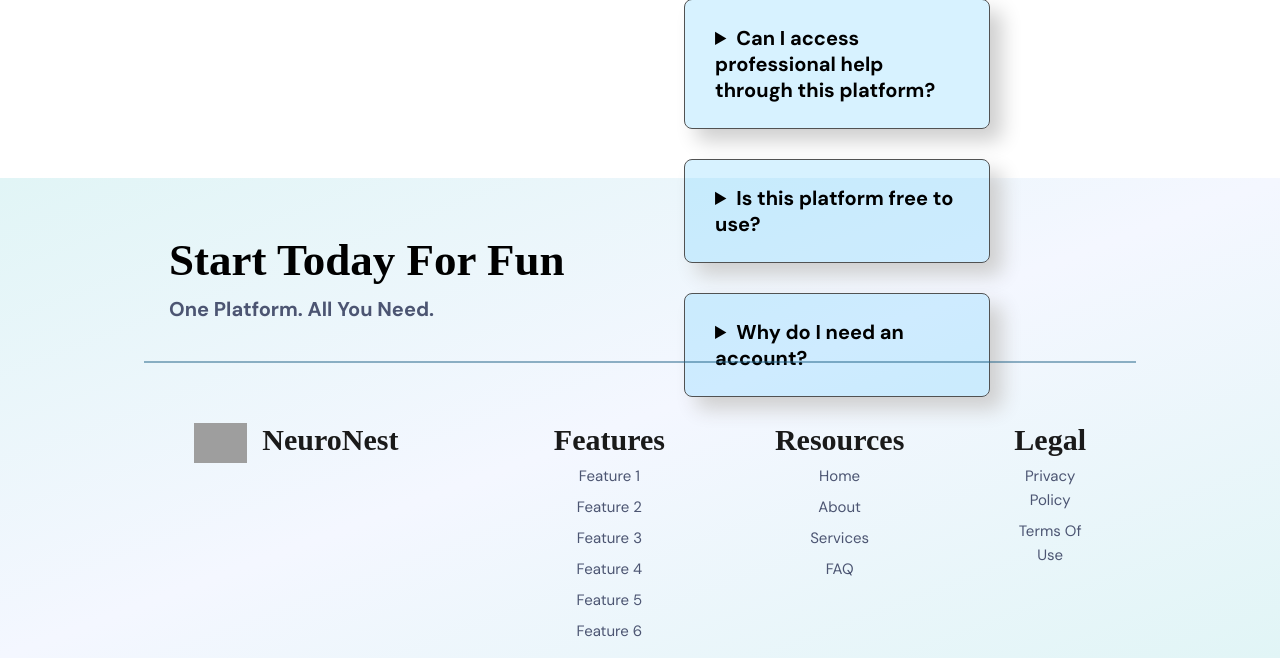
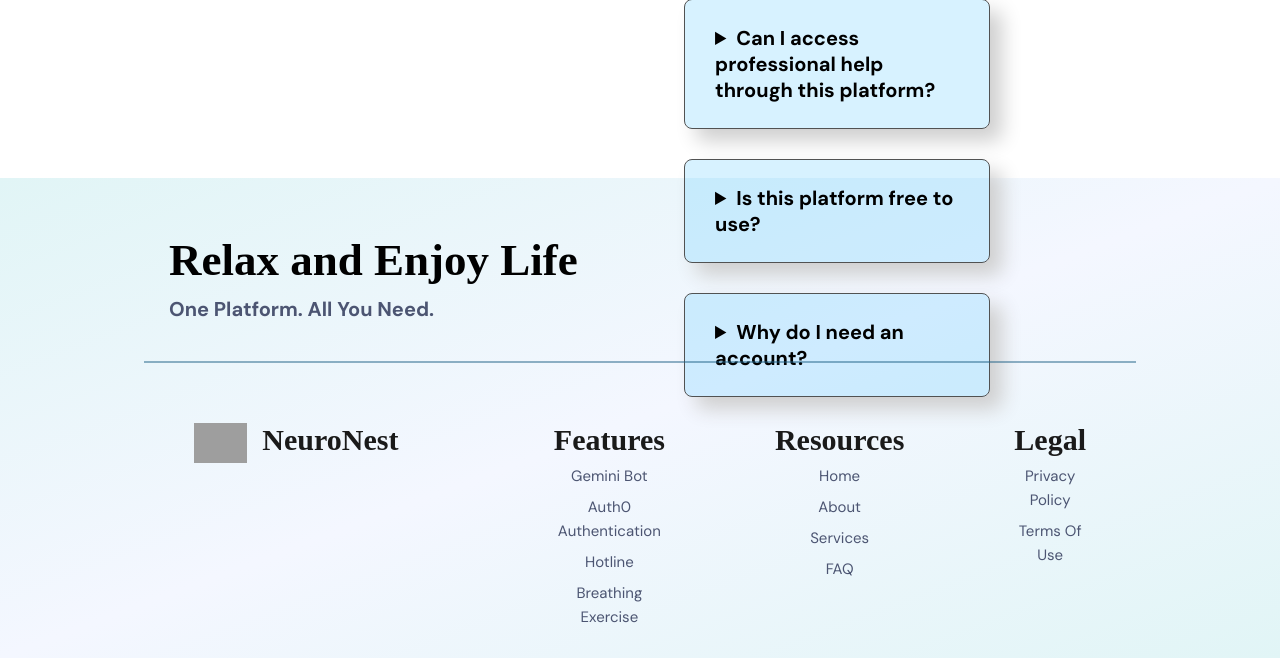
Before and after one commit to rish497/hackamind-hackathon, a Flask app: page / in a window 1280 px wide. Shown: the part 3622-4280 px from the top of the page. Run offline with Flask 3, Linux system fonts and the light colour scheme; grey boxes are pictures that could not be loaded.

Commit message:
Final Finish Touching

```diff
--- a/static/css/style.css
+++ b/static/css/style.css
@@ -690,12 +690,20 @@ button:hover {
 #web2{
   background: white;
   display: flex;
-  flex-direction: row;
+  flex-direction: column;
   justify-content: center;
   align-items: center;
   height: 100vh;
   text-align: center;
   padding: 20px;
+}
+
+#web2 .nr{
+  margin-top: 50px;
+  display: flex;
+  flex-direction: row;
+  height:100%;
+  width:100%;
 }
 
 #web21{
@@ -870,7 +878,7 @@ button:hover {
   margin-top: 0px;
   border-radius: 20px;
   font-family: sans-serif;
-  height: 50%;
+  height: 65%;
   box-shadow: 0px 20px 5px #cbf1f5;
   transition: transform 1s ease, box-shadow 1s ease;
 }
@@ -902,17 +910,15 @@ button:hover {
   color: black;
   border: #bebebe 2px solid;
   border-radius: 30px;
-  box-shadow: 0px 20px 20px #d6f0f3;
   font-weight: bold;
   font-size: 17px;
-  transition: background-color 0.3s ease, box-shadow 0.3s ease;
+  transition: background-color 0.3s ease
 }
 
 .breathing-btn:hover, .breathin-btn:hover , .breathi-btn:hover{
   background-color: #c3eff7;
   color: rgb(54, 54, 54);
   cursor: pointer;
-  box-shadow: 0px 40px 20px #d6f0f3;
 }
 
 .breathing-text, .breathin-text, .breathi-text{
--- a/templates/Website.html
+++ b/templates/Website.html
@@ -11,20 +11,21 @@
 </head>
 <body>
 {% if session %}
+<div class="topbar">
+  <img src="https://images.vexels.com/media/users/3/142789/isolated/preview/2bfb04ad814c4995f0c537c68db5cd0b-multicolor-swirls-circle-logo.png"
+       alt="Logo" style="height:40px; margin-right:15px;">
+  <h1>NeuroNest</h1>
+  <a href="#web1">Dashboard</a>
+  <a href="#web2">Breathing Exercise</a>
+  <a href="#ChatW">AI Bot</a>
+  <a href="#web4">Resources</a>
+</div>
 
-<div class="topbar">
-<img src="https://images.vexels.com/media/users/3/142789/isolated/preview/2bfb04ad814c4995f0c537c68db5cd0b-multicolor-swirls-circle-logo.png" alt="Logo" style="height:40px; margin-right:15px;">
-<h1>NeuroNest</h1>
-<a href="#web1">Dashboard</a>
-<a href="#web2">Breathing Excerise</a>
-<a href="#ChatW">AI Bot</a>
-<a href="#web4">Resources</a>
-</div>
 
 <section id="web1">
   <div class="floatboxintro">
     <div class="TextBox">
-      <h1 style="font-size: 80px;">Welcome {{session.userinfo.name}}! </h1>
+      <h1 style="font-size: 80px;">Welcome <span style="color:rgb(0, 238, 255)">{{session.userinfo.name}}</span> </h1>
       <button><a href="/logout"  style="text-decoration: none; color: white;"> Logout </a></button>
     </div>
   </div>
@@ -54,10 +55,11 @@
     </div>
   </div>
 </section>
+<section id="web2">
 
-<section id="web2">
   <!--BREATHING-->
-  <h1 style="text-align: center; margin-top: 100px; font-size: 60px; flex-direction: column; ">Breathing Exercises</h1>
+  <h1 style="text-align: center; margin-top: 100px; font-size: 60px; flex-direction: column; ">Breathing Exercises </h1>
+<div class="nr">
   <div class="breathing">
     <h1 style="font-size: 40px;">
       Relaxation Breath
@@ -206,7 +208,7 @@ function stopBreathin(box, circle, text, btn) {
     </div>
     <button class="breathi-btn" onclick="toggleBreathi(this)">Get Started</button>
   </div>
-
+</div>
 <script>
 
 function toggleBreathi(btn) {
@@ -263,13 +265,12 @@ function stopBreathi(box, circle, text, btn) {
 <section id="ChatW">
  <h1 style="font-size: 80px; color: white;">AI Comforter</h1>
 
-  <!-- User input box -->
   <div class="MWindow">
     <input type="text" id="userMessage" placeholder="Tell the AI Comforter your problems...">
     <button onclick="sendToGemini()" style="margin-top:20px;">Send</button>
   </div>
 
-  <!-- Gemini response box -->
+
   <div class="AWindow">
     <svg id="botIcon" xmlns="http://www.w3.org/2000/svg" height="50px" viewBox="0 -960 960 960" width="50px" fill="black">
       <path d="M138.67-98.67v-204q0-35.5 24.25-59.75t59.75-24.25h514.66q35.5 0 59.75 24.25t24.25 59.75v204H138.67ZM349.33-440q-86.97 0-148.82-61.85-61.84-61.84-61.84-148.82 0-86.97 61.84-148.82 61.85-61.84 148.82-61.84h261.34q86.97 0 148.82 61.84 61.84 61.85 61.84 148.82 0 86.98-61.84 148.82Q697.64-440 610.67-440H349.33ZM222.67-182.67h514.66v-120H222.67v120ZM349.33-524h261.34q52.77 0 89.72-36.92 36.94-36.92 36.94-89.67 0-52.74-36.94-89.74-36.95-37-89.72-37H349.33q-52.77 0-89.72 36.92-36.94 36.92-36.94 89.67 0 52.74 36.94 89.74 36.95 37 89.72 37Zm.11-86.67q17.23 0 29.73-12.4 12.5-12.41 12.5-29.84 0-17.42-12.47-29.59-12.47-12.17-29.98-12.17-17.24 0-29.39 12.29-12.16 12.28-12.16 29.71 0 17.42 12.27 29.71t29.5 12.29Zm261.33 0q17.23 0 29.73-12.4 12.5-12.41 12.5-29.84 0-17.42-12.47-29.59-12.46-12.17-29.98-12.17-17.23 0-29.39 12.29Q569-670.1 569-652.67q0 17.42 12.27 29.71t29.5 12.29ZM480-182.67Zm0-468Z"/>
@@ -279,11 +280,9 @@ function stopBreathi(box, circle, text, btn) {
   </div>
 </section>
 
-<!-- Markdown renderer -->
 <script src="https://cdn.jsdelivr.net/npm/marked/marked.min.js"></script>
 
 <style>
-/* Spin animation */
 @keyframes spin {
   from { transform: rotate(0deg); }
   to { transform: rotate(360deg); }
@@ -480,6 +479,7 @@ async function sendToGemini() {
 <a href="#about">About</a>
 <a href="#services">Services</a>
 <a href="#contact">FAQ</a>
+<a href="/login">Login</a>
 </div>
 
 <section id="intro">
@@ -604,6 +604,7 @@ async function sendToGemini() {
 
 
 <section id="services">
+  <h1 style="font-size: 70px;">Services</h1>
   <div class="container">
     <div id="box-1">
       <h2>AI Chatbot</h2>
@@ -636,7 +637,7 @@ async function sendToGemini() {
   <div class="cboxl">
     <h2>Frequently Asked Questions</h2>
     <p>Have a question that needs a human to answer? No problem.</p>
-    <p><a href="mailto: support.team@gmail.com" style="color: rgb(0, 38, 255); text-decoration: none;">Speak to our support team now ➔ </a></p>
+    <p><a  href="mailto:neuronest.support.team@gmail.com" style="color: rgb(0, 38, 255); text-decoration: none;">Speak to our support team now ➔ </a></p>
   </div>
   <div class="answerbox">
       <details class="QA">
@@ -690,7 +691,7 @@ async function sendToGemini() {
 <section id="lastpage">
   <div class="containers">
         <div class="lol lol-1">
-          <a href="#intro" style="cursor:pointer; text-decoration: none; color: black; font-size:30px"><h2>Start Today For Fun</h2></a>
+          <a href="#intro" style="cursor:pointer; text-decoration: none; color: black; font-size:30px"><h2>Relax and Enjoy Life</h2></a>
           <div>
             <p>One Platform. All You Need.</p>
           </div>
@@ -701,12 +702,10 @@ async function sendToGemini() {
         </div>
         <div class="lol lol-3">
           <h2 style="font-size: 30px;">Features</h2>
-          <p>Feature 1</p>
-          <p>Feature 2</p>
-          <p>Feature 3</p>
-          <p>Feature 4</p>
-          <P>Feature 5</P>
-          <p>Feature 6</p>
+          <p>Gemini Bot</p>
+          <p>Auth0 Authentication</p>
+          <p>Hotline</p>
+          <p>Breathing Exercise</p>
         </div>
         <div class="lol lol-4">
           <h2 style="font-size: 30px;">Resources</h2>
```
